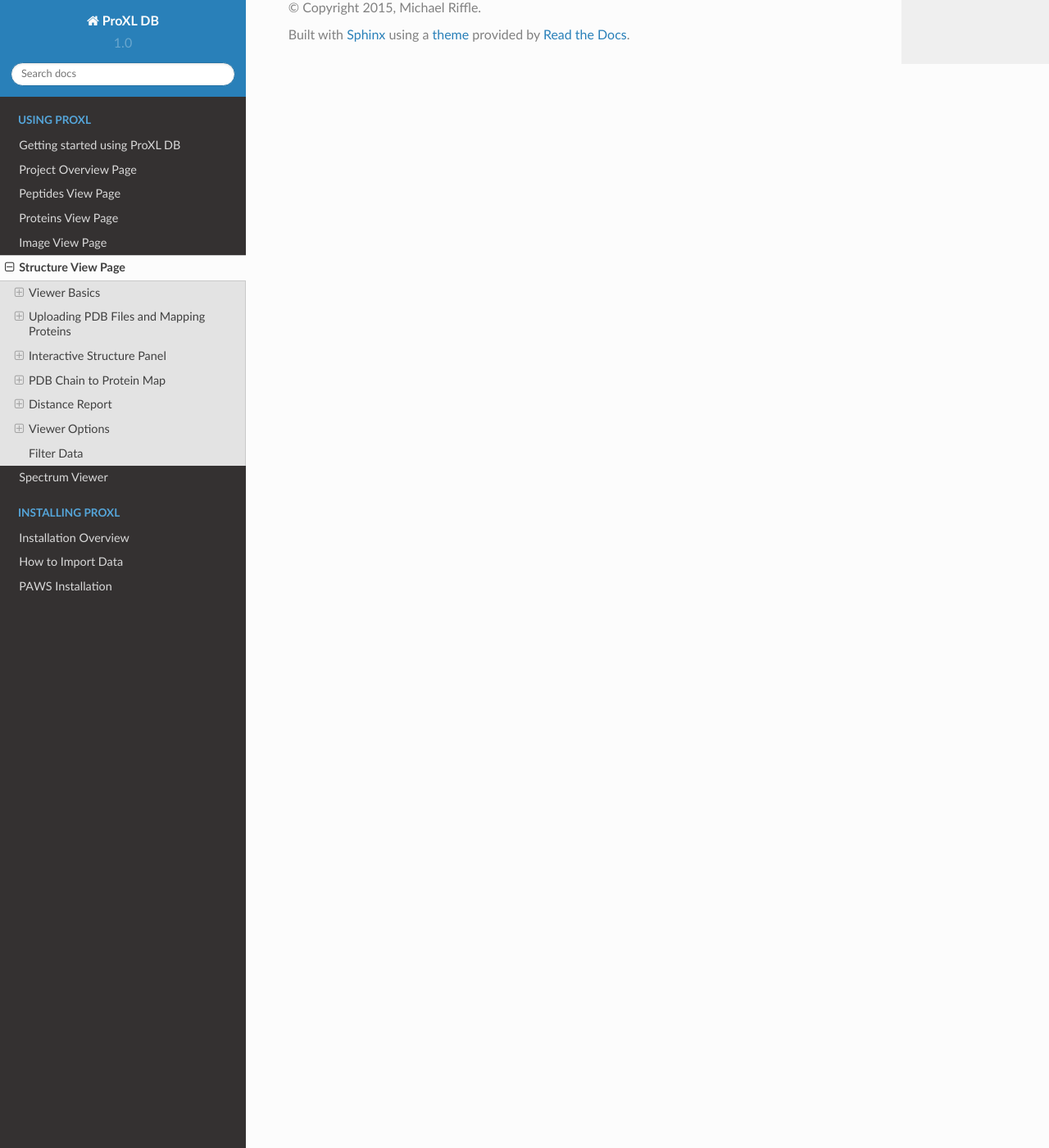
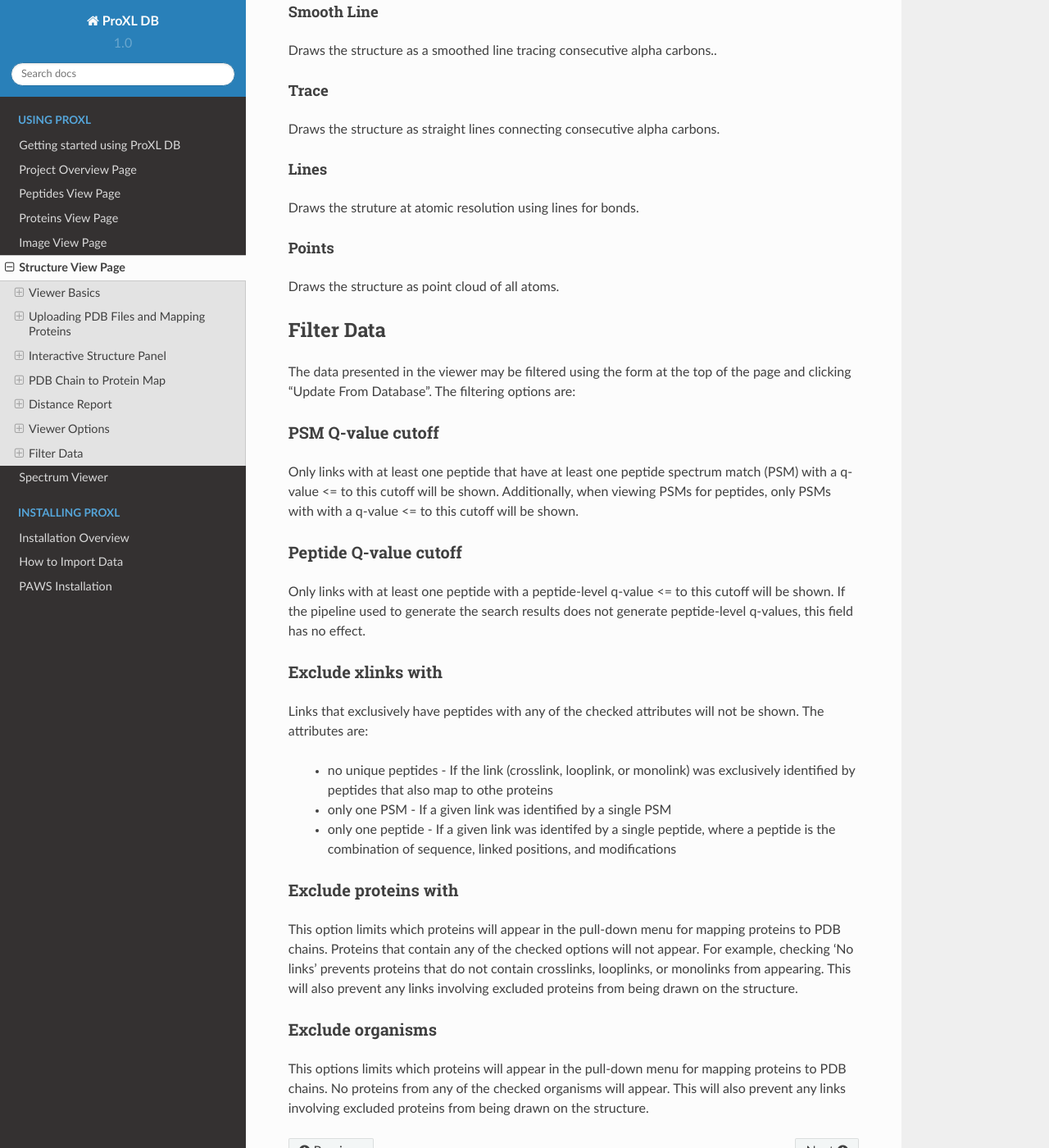
Before and after one commit to yeastrc/proxl-web-app, a Sphinx documentation site: the page built from docs/using/structure.rst, in a window 1280 px wide and 1400 px high, scrolled down 22616 px. Shown: the whole window at 82% size. Built offline with Sphinx 7.4.7 and the Read the Docs theme 2.0.0, drawn with Linux system fonts in a browser that asks for light colours; some of the changed text lies outside the part shown.

Commit message:
Done with structure viewer documentation. Updated some images.

```diff
--- a/docs/using/project.rst
+++ b/docs/using/project.rst
@@ -15,8 +15,8 @@ help on all of the sections.
 
 Project Information
 =========================
-Project owners may edit the title or abstract by clicking the pencil icon next to the
-respective item. Logged-in users may add notes to the project by clicking "[+Note]".
+Project members may edit the title or abstract by clicking the pencil icon next to the
+respective item. Project members may add notes to the project by clicking "[+Note]".
 Notes may be edited or deleted by clicking on the associated pencil or delete (X) icons.
 The title, abstract, and notes are visible to public users (if public access is enabled,
 see below).
--- a/docs/using/structure.rst
+++ b/docs/using/structure.rst
@@ -467,6 +467,60 @@ comparison of results between searches.
 
 Render mode
 -------------------------
+Provides access to different rendering modes for the structure, itself. The options are:
+
+Cartoon (default)
+^^^^^^^^^^^^^^^^^^^^^^^^^
+Provides a helix, strand coil cartoon view of the structure.
+
+Smooth Line
+^^^^^^^^^^^^^^^^^^^^^^^^^
+Draws the structure as a smoothed line tracing consecutive alpha carbons..
+
+Trace
+^^^^^^^^^^^^^^^^^^^^^^^^^
+Draws the structure as straight lines connecting consecutive alpha carbons.
+
+Lines
+^^^^^^^^^^^^^^^^^^^^^^^^^
+Draws the struture at atomic resolution using lines for bonds.
+
+Points
+^^^^^^^^^^^^^^^^^^^^^^^^^
+Draws the structure as point cloud of all atoms.
+
 
 Filter Data
 ============================
+The data presented in the viewer may be filtered using the form at the top of the page and clicking "Update From Database". The
+filtering options are:
+
+PSM Q-value cutoff
+--------------------
+Only links with at least one peptide that have at least one peptide spectrum match (PSM) with a q-value <= to this cutoff will be shown.
+Additionally, when viewing PSMs for peptides, only PSMs with with a q-value <= to this cutoff will be shown.
+
+Peptide Q-value cutoff
+-----------------------
+Only links with at least one peptide with a peptide-level q-value <= to this cutoff will be shown. If the pipeline used to
+generate the search results does not generate peptide-level q-values, this field has no effect.
+
+Exclude xlinks with
+--------------------
+Links that exclusively have peptides with any of the checked attributes will not be shown. The attributes are:
+
+	* no unique peptides - If the link (crosslink, looplink, or monolink) was exclusively identified by peptides that also map to othe proteins
+	* only one PSM - If a given link was identified by a single PSM
+	* only one peptide - If a given link was identifed by a single peptide, where a peptide is the combination of sequence, linked positions, and modifications
+
+Exclude proteins with
+----------------------
+This option limits which proteins will appear in the pull-down menu for mapping proteins to PDB chains.
+Proteins that contain any of the checked options will not appear. For example, checking 'No links' prevents
+proteins that do not contain crosslinks, looplinks, or monolinks from appearing. This will also prevent any
+links involving excluded proteins from being drawn on the structure.
+
+Exclude organisms
+--------------------
+This options limits which proteins will appear in the pull-down menu for mapping proteins to PDB chains. No proteins from any of the checked organisms will appear.
+This will also prevent any links involving excluded proteins from being drawn on the structure.
```
Also changed, not shown: docs/using/spectrum-viewer.rst (+17 -0 lines), docs/images/project-overview-explore-data.png, docs/images/project-overview-public-access.png, docs/images/project-overview-researchers1.png.
